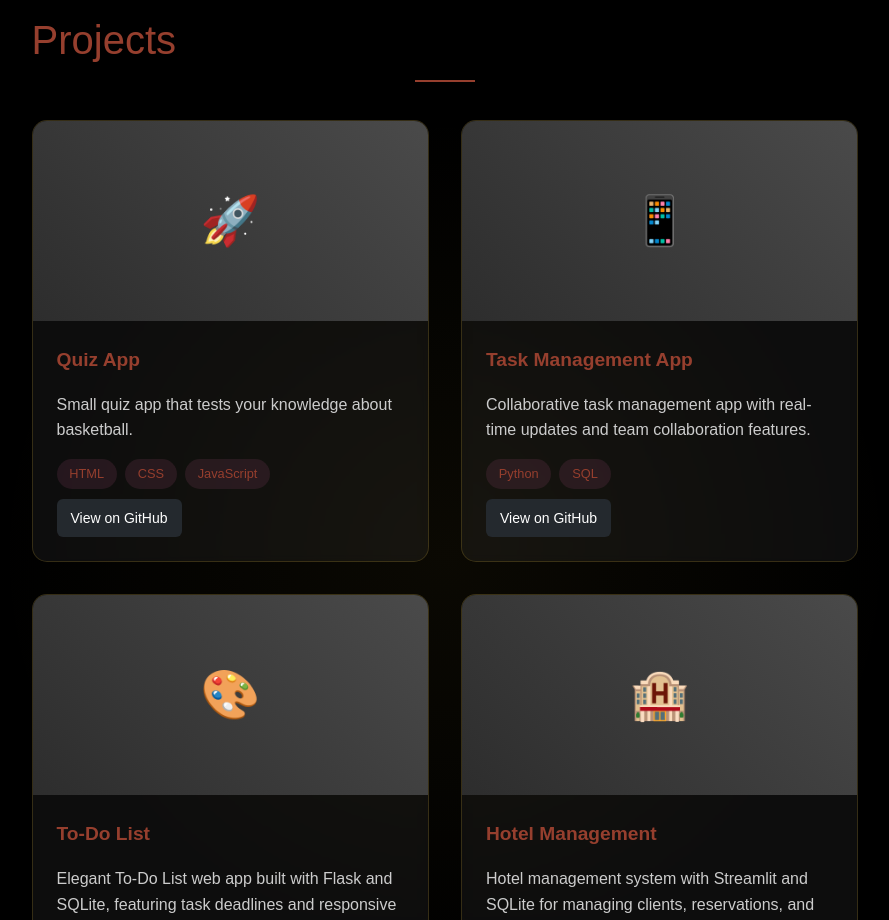
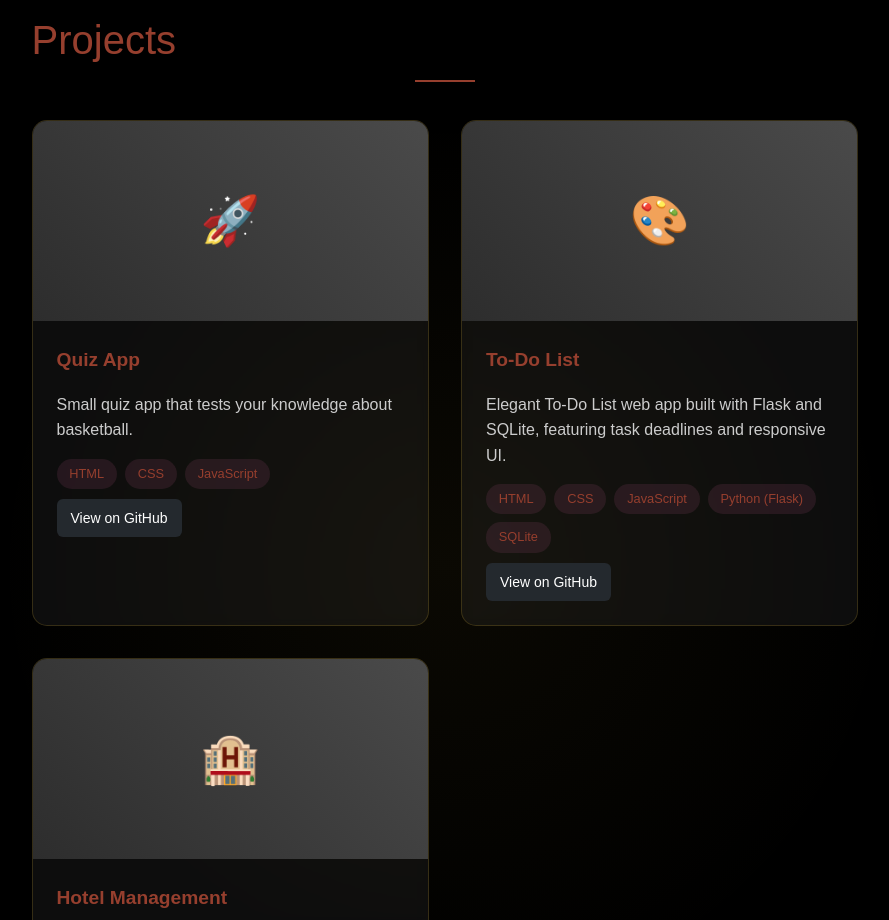
Before and after one commit to SalmaCHAOUI27/Portfolio, a plain HTML site: page index.html in a window 1280 px wide. Shown: the part 1760-2680 px from the top of the page, without its empty margins (195-1084 px from the left). Drawn offline with Linux system fonts and the light colour scheme.

Commit message:
Initial commit

```diff
--- a/index.html
+++ b/index.html
@@ -42,7 +42,7 @@
                 <div class="subtitle">Student at Computer Science</div>
                 <p> Passionate about coding, AI, and robotics. I craft web experiences that blend creativity with functionality,
                     turning ideas into interactive digital solutions. Always learning, always building.</p>
-                <a href="Black and White Minimalist Accountant Resume.pdf"  class="cta-button" download>download my CV</a>
+                <a href="WebdevCV.pdf"  class="cta-button" download>download my CV</a>
             </div>
         </div>
     </section>
@@ -96,12 +96,12 @@
                   <span class="tech-tag">CSS</span>
                   <span class="tech-tag">JavaScript</span>
                 </div>
-                <a href="https://github.com/SalmaCHAOUI27" target="_blank" class="project-link">View on GitHub</a>
+                <a href="https://quiz-app1basketball.netlify.app/" target="_blank" class="project-link">View on GitHub</a>
               </div>
             </div>
 
             <!-- Task Management App -->
-            <div class="project-card">
+            <!-- <div class="project-card">
               <div class="project-image">📱</div>
               <div class="project-content">
                 <h3>Task Management App</h3>
@@ -112,7 +112,8 @@
                 </div>
                 <a href="https://github.com/SalmaCHAOUI27" target="_blank" class="project-link">View on GitHub</a>
               </div>
-            </div>
+            </div> -->
+            <!-- came later................; -->
 
             <!-- To-Do List -->
             <div class="project-card">
```
Also changed, not shown: 2 other files.
